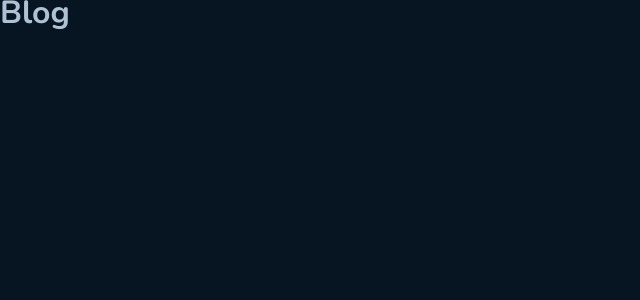
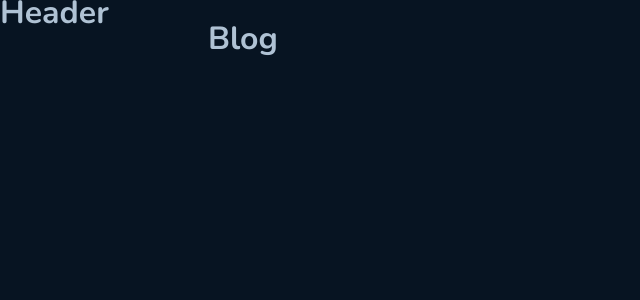
Before and after one commit to WD-GabrielKenji/Ignite-Github-Blog, a React (Vite) app: page / in a window 1280 px wide. Shown: the top 300 px of the page, without its empty margins (0-640 px from the left). Built offline with nearby package versions, Linux system fonts and the light colour scheme.

Commit message:
:sparkles: feat: Definindo Layout Default

```diff
--- /dev/null
+++ b/src/Components/Header/index.tsx
@@ -0,0 +1,3 @@
+export function Header() {
+  return <h1>Header</h1>
+}
--- a/src/Router.tsx
+++ b/src/Router.tsx
@@ -1,11 +1,14 @@
 import { Route, Routes } from 'react-router-dom'
 
+import { DefaultLayout } from './layouts/DefaultLayout'
 import { Blog } from './pages/Blog'
 
 export function Router() {
   return (
     <Routes>
-      <Route path="/" element={<Blog />} />
+      <Route path="/" element={<DefaultLayout />}>
+        <Route path="/" element={<Blog />} />
+      </Route>
     </Routes>
   )
 }
--- /dev/null
+++ b/src/layouts/DefaultLayout/index.tsx
@@ -0,0 +1,16 @@
+import { Outlet } from 'react-router-dom'
+
+import { Header } from '../../Components/Header'
+
+import { LayoutContainer } from './styles'
+
+export function DefaultLayout() {
+  return (
+    <LayoutContainer>
+      <Header />
+      <main>
+        <Outlet />
+      </main>
+    </LayoutContainer>
+  )
+}
--- /dev/null
+++ b/src/layouts/DefaultLayout/styles.ts
@@ -0,0 +1,12 @@
+import styled from 'styled-components'
+
+export const LayoutContainer = styled.div`
+  > main {
+    width: 100%;
+    max-width: 54rem;
+    margin: 0 auto;
+    @media (max-width: 54rem) {
+      padding: 0 1rem;
+    }
+  }
+`
```
